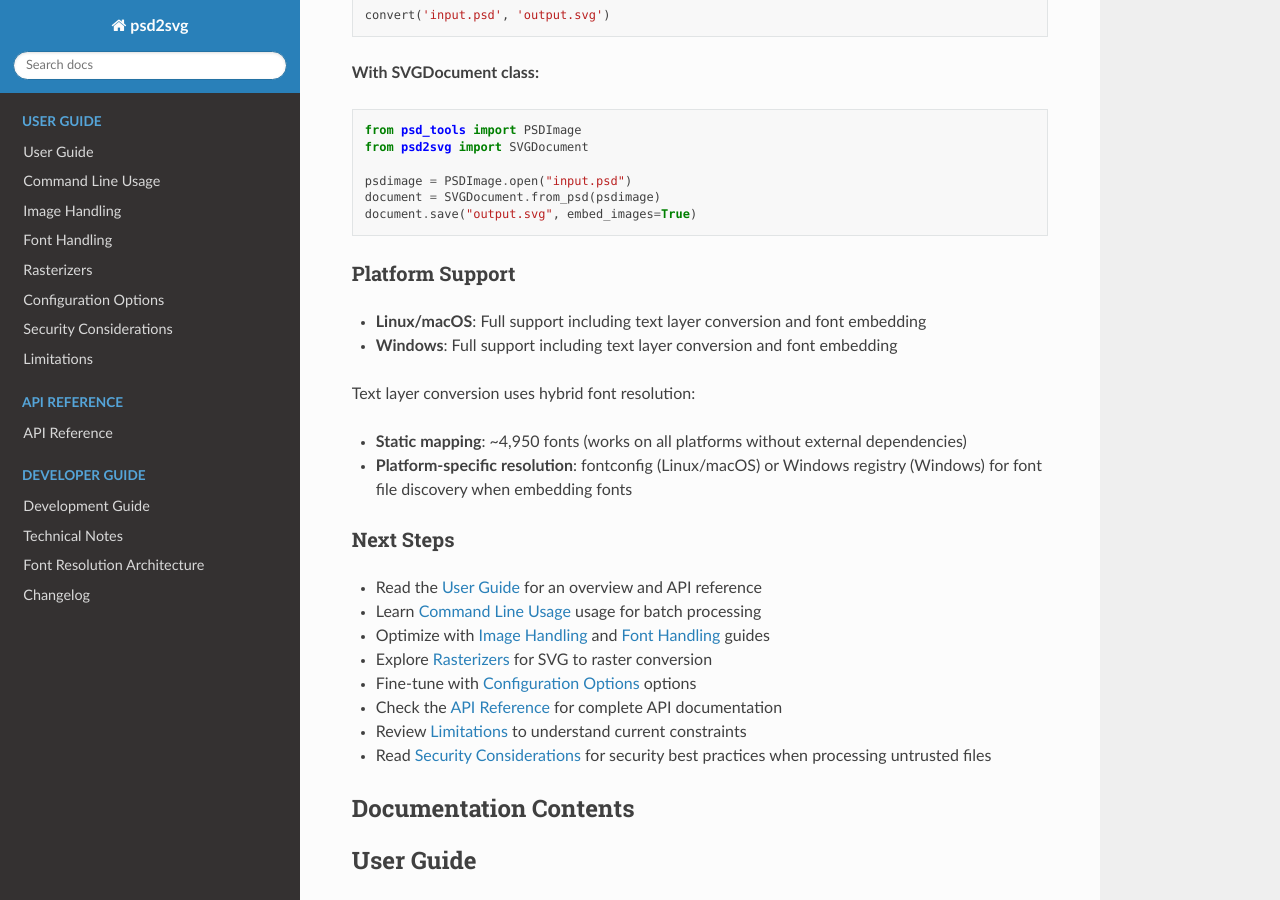
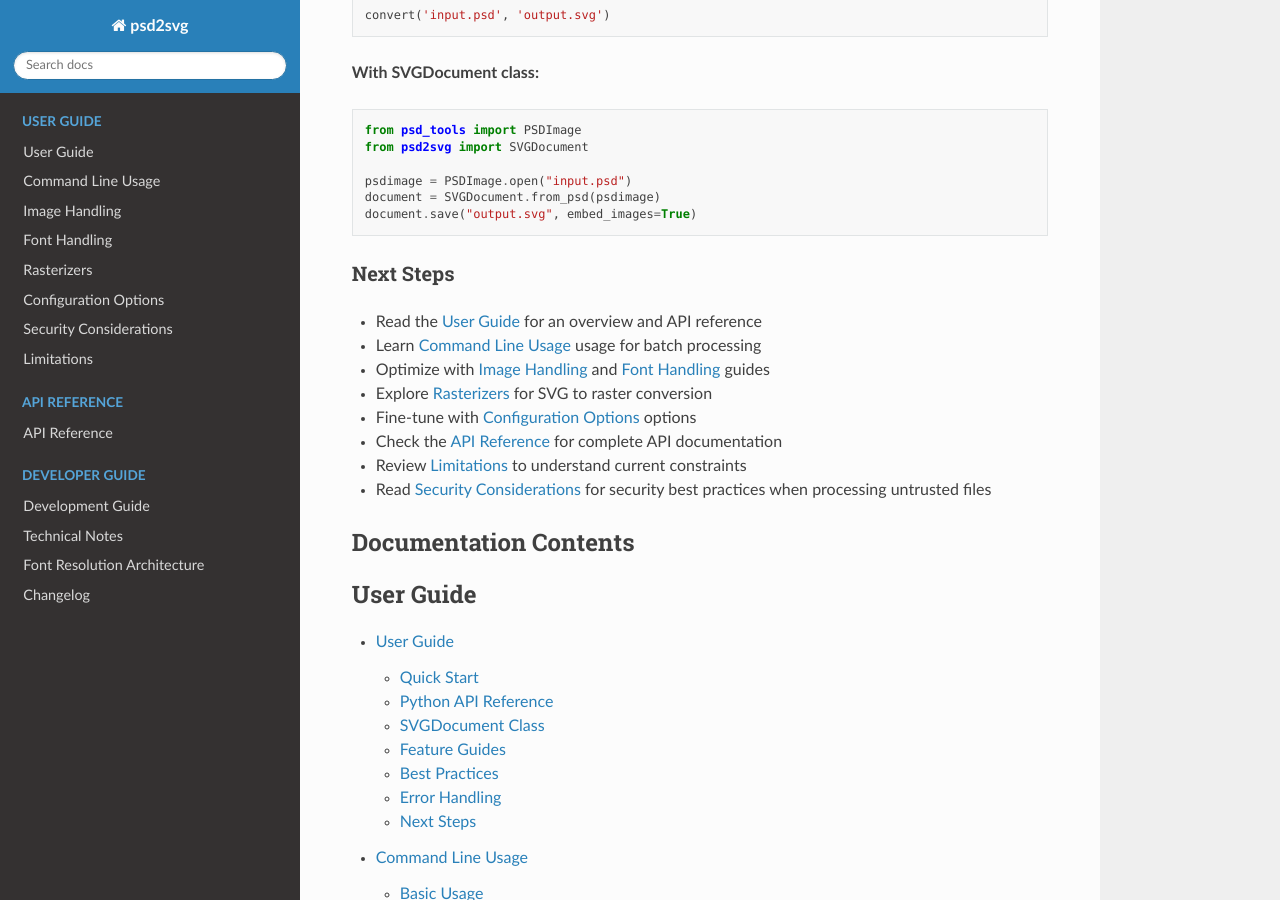
Before and after one commit to kyamagu/psd2svg, a Sphinx documentation site: the page built from docs/index.rst, in a window 1280 px wide and 900 px high, scrolled down 1338 px. Built offline with Sphinx 7.4.7 and the Read the Docs theme 3.1.0, drawn with Linux system fonts in a browser that asks for light colours.

Commit message:
docs: Remove redundant Platform Support section from index
The Platform Support section in index.rst duplicated information already
well-documented in docs/fonts.rst (Font Resolution Process section).

Removed:
- Linux/macOS/Windows support details
- Static mapping and platform-specific resolution explanation
- Font count details (~4,950 fonts)

These details are more appropriate in the dedicated fonts documentation
where they can be explained with full context about the two-phase font
resolution process.

```diff
--- a/docs/index.rst
+++ b/docs/index.rst
@@ -75,17 +75,6 @@ Basic Usage
    document = SVGDocument.from_psd(psdimage)
    document.save("output.svg", embed_images=True)
 
-Platform Support
-~~~~~~~~~~~~~~~~
-
-* **Linux/macOS**: Full support including text layer conversion and font embedding
-* **Windows**: Full support including text layer conversion and font embedding
-
-Text layer conversion uses hybrid font resolution:
-
-* **Static mapping**: ~4,950 fonts (works on all platforms without external dependencies)
-* **Platform-specific resolution**: fontconfig (Linux/macOS) or Windows registry (Windows) for font file discovery when embedding fonts
-
 Next Steps
 ~~~~~~~~~~
 
```
